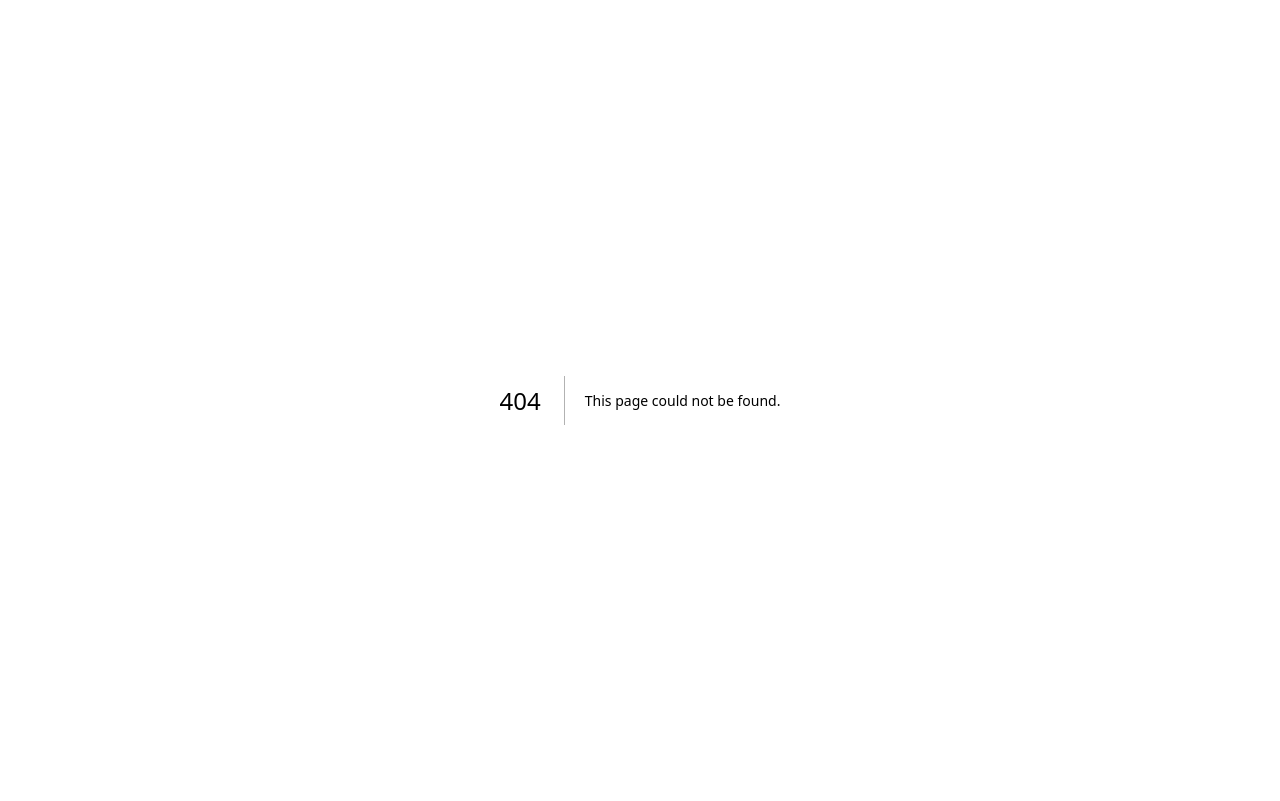
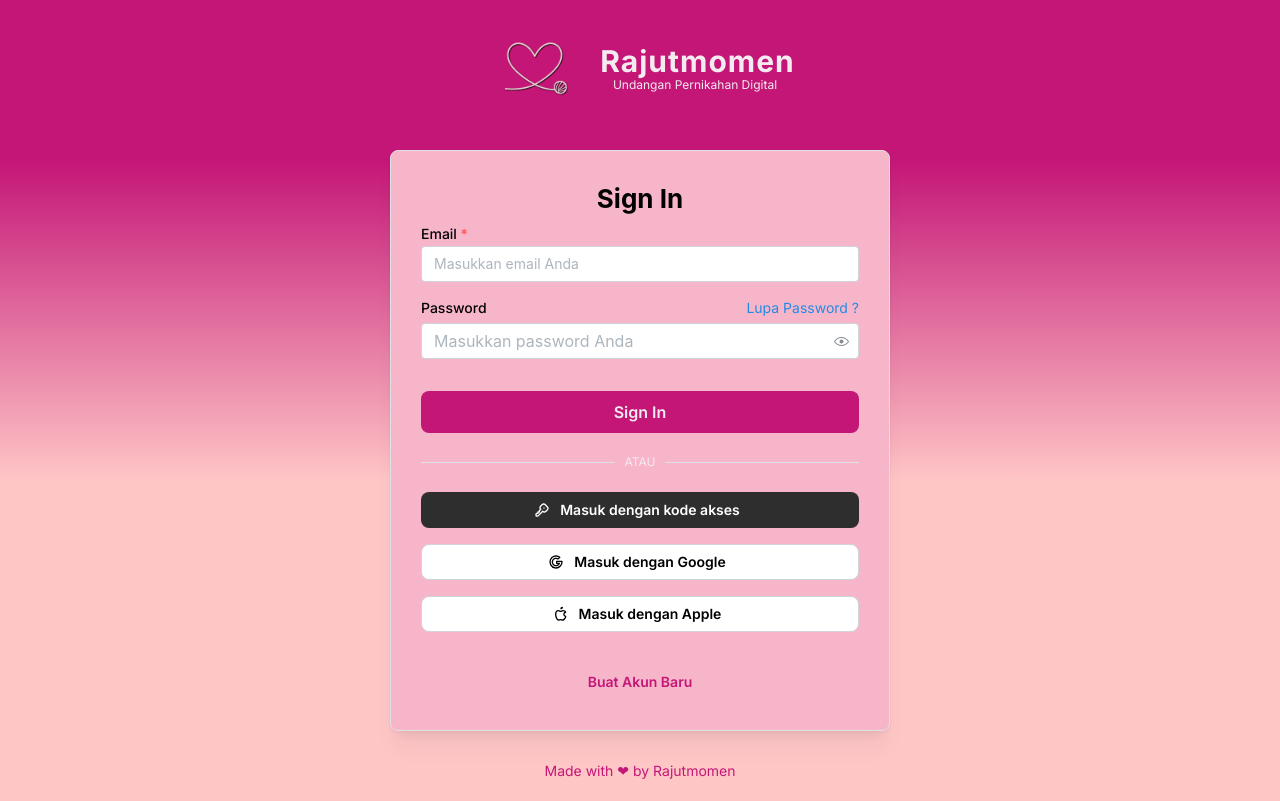
Before and after one commit to Bagasbanuna02/invitation, a Next.js app: page /login in a window 1280 px wide. Before the commit this address had no page. Built offline with nearby package versions, Linux system fonts and the light colour scheme.

Commit message:
feature login

```diff
--- a/package.json
+++ b/package.json
@@ -11,6 +11,7 @@
   },
   "dependencies": {
     "@mantine/core": "^8.1.0",
+    "@mantine/form": "^8.1.0",
     "@mantine/hooks": "^8.1.0",
     "@tabler/icons-react": "^3.34.0",
     "next": "15.3.3",
--- /dev/null
+++ b/src/app/(auth)/login/page.tsx
@@ -0,0 +1,7 @@
+"use client";
+
+import UILogin from "@/components/Authentication/ui_login";
+
+export default function LoginPage() {
+  return <UILogin />;
+}
--- /dev/null
+++ b/src/components/Authentication/ui_login.tsx
@@ -0,0 +1,236 @@
+/* eslint-disable @typescript-eslint/no-unused-vars */
+"use client";
+
+import {
+  Container,
+  Paper,
+  TextInput,
+  PasswordInput,
+  Button,
+  Title,
+  Text,
+  Anchor,
+  Stack,
+  Divider,
+  Box,
+  Group,
+  Image,
+  Center,
+} from "@mantine/core";
+import {
+  IconBrandGoogle,
+  IconBrandApple,
+  IconHeartFilled,
+  IconKey,
+} from "@tabler/icons-react";
+import { useForm } from "@mantine/form";
+import { COLOR } from "@/lib/color-palet";
+import Link from "next/link";
+
+export default function UILogin() {
+  const form = useForm({
+    initialValues: {
+      email: "",
+      password: "",
+    },
+    validate: {
+      email: (value) => (/^\S+@\S+$/.test(value) ? null : "Email tidak valid"),
+      password: (value) =>
+        value.length < 6 ? "Password minimal 6 karakter" : null,
+    },
+  });
+
+  const handleSubmit = (values: typeof form.values) => {
+    console.log("Login attempt:", values);
+    // Handle login logic here
+  };
+
+  return (
+    <Box
+      style={{
+        minHeight: "100vh",
+        // backgroundColor: COLOR.pinkSoft,
+        background: `linear-gradient(180deg, ${COLOR.pink} 20%, ${COLOR.pinkSoft} 60%)`,
+        display: "flex",
+        alignItems: "center",
+        justifyContent: "center",
+        padding: "20px",
+      }}
+    >
+      <Container size="xl">
+        {/* Logo */}
+        {/* <Box ta="center" mb={40}>
+          <Group justify="center" mb={10}>
+            <IconHeartFilled size={40} color={COLOR.white} />
+          </Group>
+          <Stack>
+            <Text size="xl" fw={700} c={COLOR.pink}>
+              Rajutmomen
+            </Text>
+            <Text size="sm" c={COLOR.pink}>
+              online wedding invitation
+            </Text>
+          </Stack>
+        </Box> */}
+        <Center mb={30}>
+          <Group
+            gap={"xs"}
+            style={{
+              display: "flex",
+              alignItems: "center",
+              cursor: "pointer",
+            }}
+          >
+            <Box>
+              <Image
+                src="/assets/logo2.png"
+                alt="Logo"
+                height={100}
+                width={100}
+              />
+            </Box>
+            <Stack align="center" gap={0} justify="left">
+              <Text
+                fw={700}
+                size={"30px"}
+                ml={5}
+                c={COLOR.white}
+                style={{
+                  letterSpacing: "1px",
+                }}
+              >
+                Rajutmomen
+              </Text>
+              <Text
+                style={{
+                  fontSize: "12px",
+                }}
+                c={COLOR.white}
+              >
+                Undangan Pernikahan Digital
+              </Text>
+            </Stack>
+          </Group>
+        </Center>
+
+        <Paper
+          w={{ base: "100%", md: "500px", sm: "420px" }}
+          radius="md"
+          p={30}
+          withBorder
+          shadow="md"
+          style={{
+            backgroundColor: COLOR.pinkLight,
+            transition: "all 0.3s ease",
+            // border: `2px solid gradient(90deg, ${COLOR.pink} 20%, ${COLOR.pinkSoft} 60%) ${COLOR.pink}`,
+          }}
+        >
+          <Title order={2} ta="center" mb={5}>
+            Sign In
+          </Title>
+
+          <form onSubmit={form.onSubmit(handleSubmit)}>
+            <Stack>
+              <TextInput
+                label="Email"
+                placeholder="Masukkan email Anda"
+                required
+                {...form.getInputProps("email")}
+              />
+
+              <Box>
+                <Group justify="space-between" mb={5}>
+                  <Text component="label" size="sm" fw={500}>
+                    Password
+                  </Text>
+                  <Anchor component={Link} href="/forgot-password" size="sm">
+                    Lupa Password ?
+                  </Anchor>
+                </Group>
+                <PasswordInput
+                  placeholder="Masukkan password Anda"
+                  required
+                  {...form.getInputProps("password")}
+                />
+              </Box>
+
+              <Button
+                type="submit"
+                fullWidth
+                mt="md"
+                radius="md"
+                style={{ backgroundColor: COLOR.pink }}
+                c={COLOR.white}
+                size="md"
+              >
+                Sign In
+              </Button>
+            </Stack>
+          </form>
+
+          <Divider
+            label="ATAU"
+            labelPosition="center"
+            my="lg"
+            c={COLOR.white}
+            styles={{ label: { color: COLOR.white } }}
+          />
+
+          <Stack>
+            <Button
+              variant="filled"
+              color="dark"
+              fullWidth
+              leftSection={<IconKey size={16} />}
+              radius="md"
+              onClick={() => console.log("Login with access code")}
+            >
+              Masuk dengan kode akses
+            </Button>
+
+            <Button
+              variant="default"
+              fullWidth
+              leftSection={<IconBrandGoogle size={16} />}
+              radius="md"
+              onClick={() => console.log("Login with Google")}
+            >
+              Masuk dengan Google
+            </Button>
+
+            <Button
+              variant="default"
+              fullWidth
+              leftSection={<IconBrandApple size={16} />}
+              radius="md"
+              onClick={() => console.log("Login with Apple")}
+            >
+              Masuk dengan Apple
+            </Button>
+
+            <Button
+              variant="subtle"
+              fullWidth
+              component={Link}
+              href="/register"
+              radius="md"
+              c={COLOR.pink}
+              mt="md"
+            >
+              Buat Akun Baru
+            </Button>
+          </Stack>
+        </Paper>
+
+        {/* Footer */}
+        <Text ta="center" mt={30} size="sm" c={COLOR.pink}>
+          Made with{" "}
+          <Text span c={COLOR.pink}>
+            ❤
+          </Text>{" "}
+          by Rajutmomen
+        </Text>
+      </Container>
+    </Box>
+  );
+}
```
Also changed, not shown: 1 other file (tests, documents, lock files or other folders).
